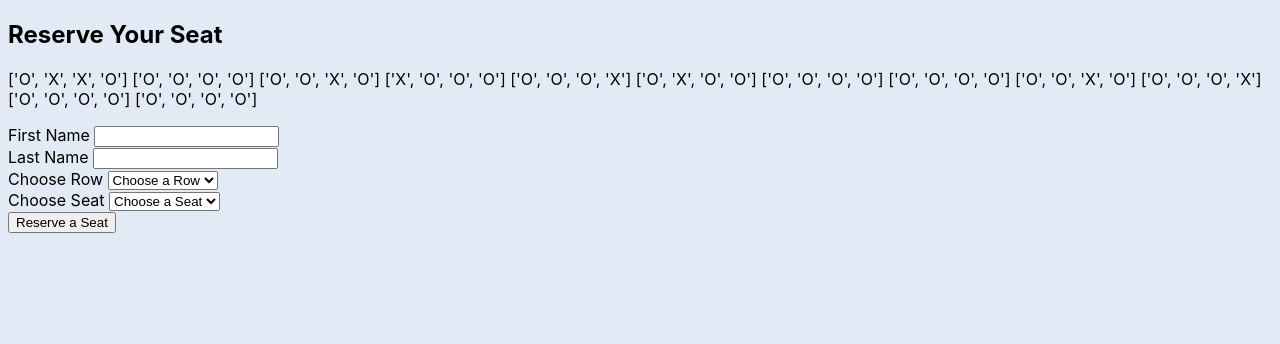
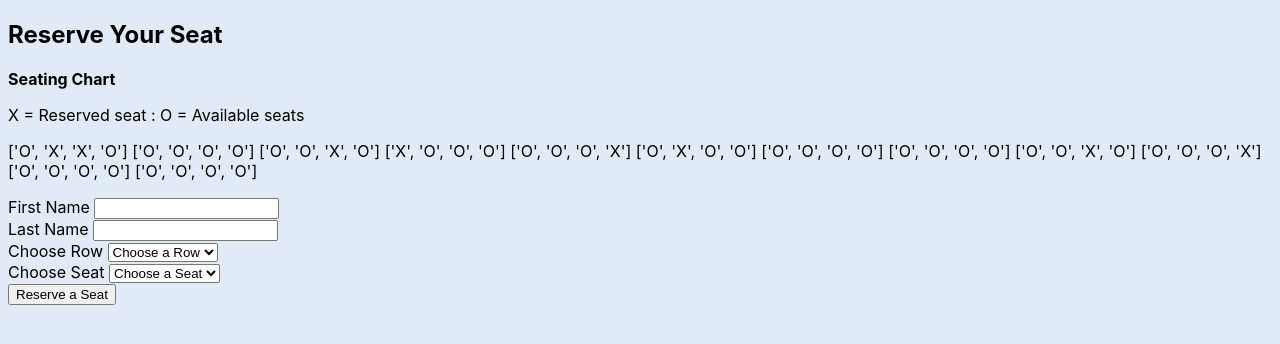
Before and after one commit to HaileyDJessee/4320FinalProject, a Flask app: page /reservations in a window 1280 px wide. Shown: the top 344 px of the page. Run offline with Flask 2, Linux system fonts and the light colour scheme; some libraries are stand-ins or nearby versions.

Commit message:
Update reservations.html

```diff
--- a/it-4320-final-proj/flask_wtforms_tutorial/templates/reservations.html
+++ b/it-4320-final-proj/flask_wtforms_tutorial/templates/reservations.html
@@ -7,13 +7,15 @@
 {% block content %}
 <div class="formwrapper">
   <h2 class="title">Reserve Your Seat</h2>
-  <p>{{ matrix }}</p>
+  {% if err %}
+        <p class="errortext"><b>{{ err }}</b></p>
+  {% endif %}
+  <p><b>Seating Chart</b></p>
+  <p>X = Reserved seat : O = Available seats</p>
+  <p class="container2">{{ matrix }}</p>
   {% if ticket %}
         <p> Congratulations {{ first_name }}! Row:{{ row }} Seat:{{ seat }} is now reserved for you! Enjoy your trip! </p>
         <p> Your e-ticket number is: {{ ticket }}</p>
-  {% endif %}
-  {% if err %}
-        <p>{{ err }}</p>
   {% endif %}
   <form method="POST" action="/reservations">
       {{ form.csrf_token }}
```
